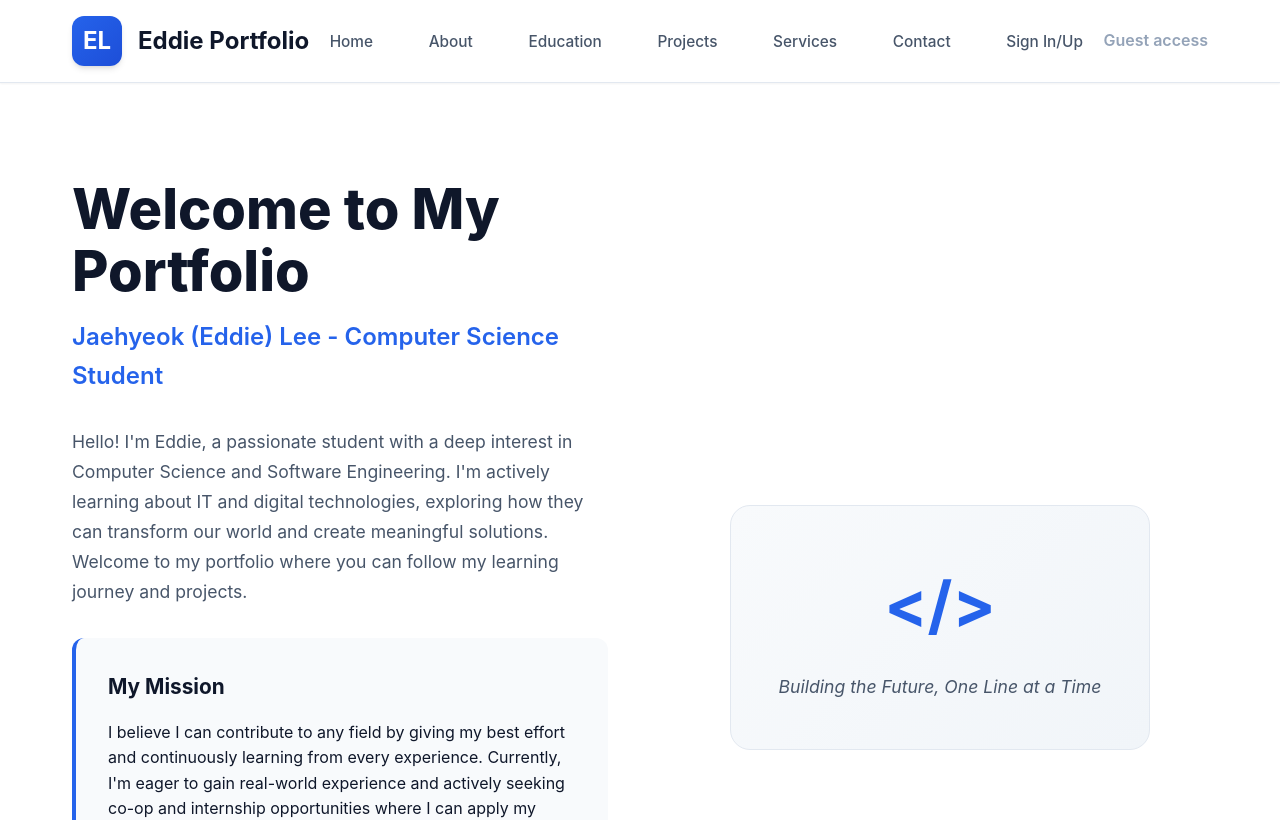
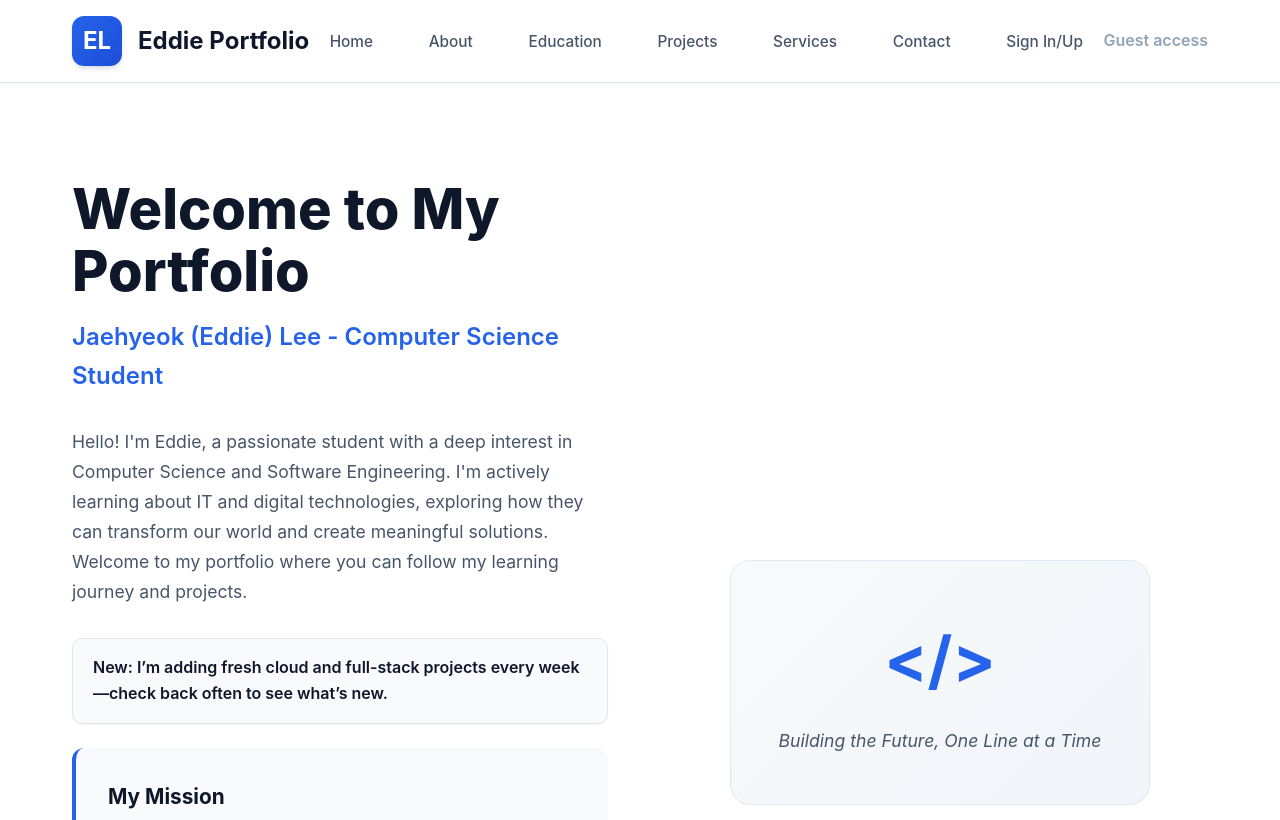
Before and after one commit to Eddie000321/portfolio, a React (Vite) app in the folder client/: page / in a window 1280 px wide. Shown: the top 820 px of the page. Built offline with nearby package versions, Linux system fonts and the light colour scheme; no server answers.

Commit message:
Add highlight note to Home hero

```diff
--- a/client/components/Home.jsx
+++ b/client/components/Home.jsx
@@ -21,6 +21,11 @@ export default function Home() {
               and Software Engineering. I'm actively learning about IT and digital technologies,
               exploring how they can transform our world and create meaningful solutions.
               Welcome to my portfolio where you can follow my learning journey and projects.
+            </p>
+
+            <p className="highlight-note">
+              New: I’m adding fresh cloud and full-stack projects every week—check back often
+              to see what’s new.
             </p>
 
             {/* Mission Statement */}
--- a/client/src/index.css
+++ b/client/src/index.css
@@ -172,6 +172,17 @@ body {
   line-height: 1.7;
 }
 
+.highlight-note {
+  background-color: var(--bg-secondary);
+  border: 1px solid var(--border-color);
+  color: var(--text-primary);
+  padding: 1rem 1.25rem;
+  border-radius: 10px;
+  margin-bottom: 1.5rem;
+  font-weight: 600;
+  box-shadow: var(--shadow-sm);
+}
+
 .mission-statement {
   background-color: var(--bg-secondary);
   padding: 2rem;
```
